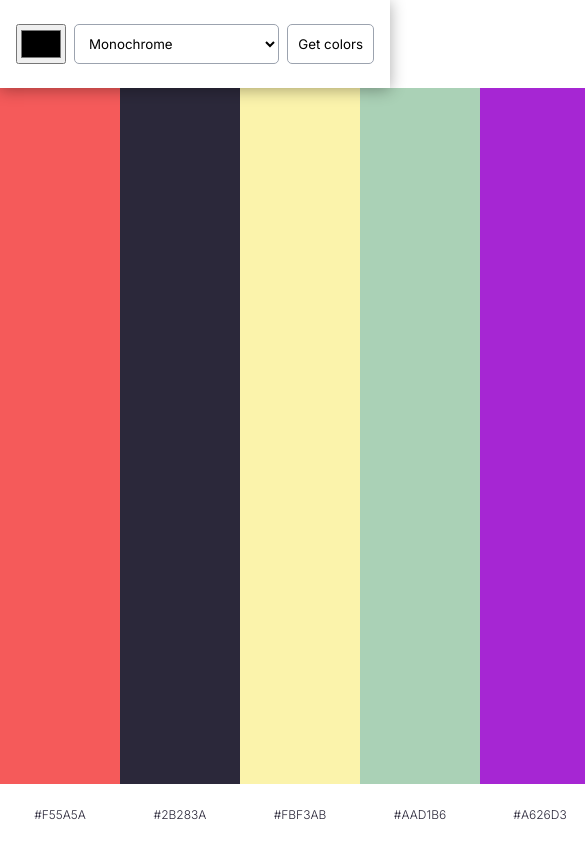
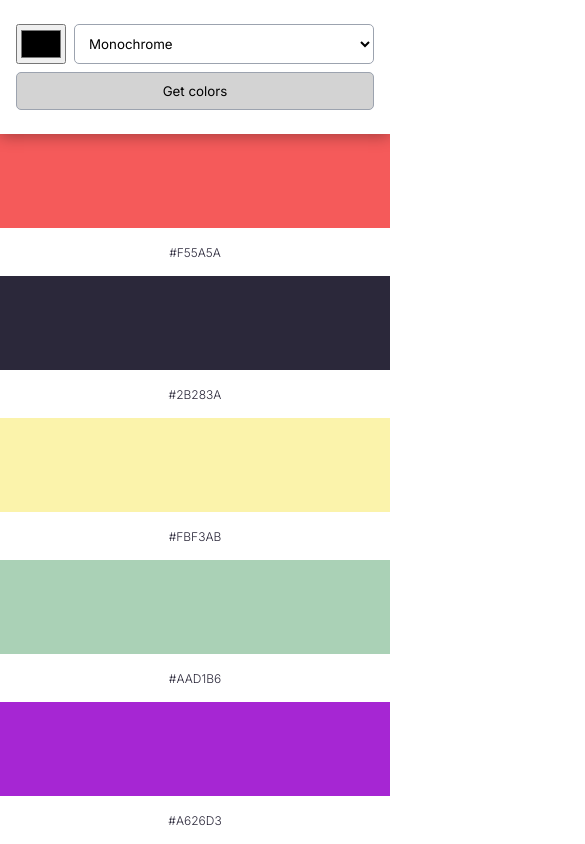
Before and after one commit to munergenis/scrimba-m8-color-scheme-generator, a website built with Vite: page src/index.html in a window 390 px wide. Shown: the whole page, 585 px wide, since content can reach past the window. Built offline with nearby package versions, Linux system fonts and the light colour scheme.

Commit message:
adds media queries

```diff
--- a/src/index.css
+++ b/src/index.css
@@ -69,7 +69,7 @@ input[type="color"] {
 }
 
 .color-val {
-  height: 5em;
+  height: 4em;
   margin: 0;
   display: flex;
   justify-content: center;
@@ -84,12 +84,9 @@ input[type="color"] {
 
 .copied-modal {
   background-color: darkslategray;
-  width: 30%;
-  min-width: 80px;
-  max-width: 160px;
   text-align: center;
   color: white;
-  font-size: 1.25rem;
+  font-size: 0.85rem;
   padding: 1em;
   opacity: 70%;
   border-radius: 5px;
@@ -128,3 +125,19 @@ input[type="color"] {
 input[type="color"]:hover {
   cursor: pointer;
 }
+
+@media (width <= 400px) {
+  .colors {
+    flex-direction: column;
+  }
+
+  .header {
+    flex-wrap: wrap;
+    height: fit-content;
+  }
+
+  .get-btn {
+    width: 100%;
+    background-color: lightgray;
+  }
+}
--- a/src/index.html
+++ b/src/index.html
@@ -14,7 +14,9 @@
 
 <body>
   <div class="header">
-    <input type="color" id="input-color">
+    <div>
+      <input type="color" id="input-color">
+    </div>
     <select class="mode-picker" id="input-mode">
       <option value="monochrome">Monochrome</option>
       <option value="monochrome-dark">Monochrome-dark</option>
```
